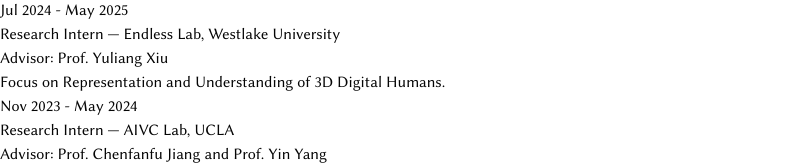
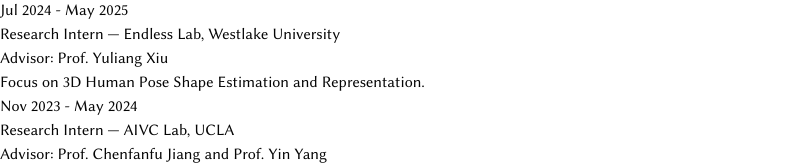
Before and after one commit to boqian-li/boqian-li.github.io, a Next.js app: page / in a window 1280 px wide. Shown: the part 2187-2352 px from the top of the page, without its empty margins (0-809 px from the left). Built offline with nearby package versions, Linux system fonts and the light colour scheme.

Commit message:
update cv and experience

```diff
--- a/src/data/aboutme.ts
+++ b/src/data/aboutme.ts
@@ -25,7 +25,7 @@
   // Note that links work in the description
   description:
     "<p>I am a Research Intern at <a href='https://psi-lab.ai/'>PSI Lab</a> at USC, supervised by Prof. <a href='https://yuewang.xyz/'>Yue Wang</a> from October 2025. I finished my undergraduate study at <a href='https://english.hust.edu.cn/'>Huazhong University of Science and Technology(HUST)</a>.</p> \
-    <p>From 2024 to 2025, I was a Research Intern at <a href='http://endless.do/'>Endless Lab</a> at Westlake University, supervised by Prof. <a href='https://xiuyuliang.cn/'>Yuliang Xiu</a>, focusing on Representation and Understanding of 3D Digital Humans.</p> \
+    <p>From 2024 to 2025, I was a Research Intern at <a href='http://endless.do/'>Endless Lab</a> at Westlake University, supervised by Prof. <a href='https://xiuyuliang.cn/'>Yuliang Xiu</a>, focusing on 3D Human Pose Shape Estimation and Representation.</p> \
     <p>From 2023 to 2024, I served as a Research Intern at <a href='https://www.math.ucla.edu/aivc/'>AIVC Lab</a> at UCLA, supervised by Prof. <a href='https://www.math.ucla.edu/~cffjiang/index.html'>Chenfanfu Jiang</a> and Prof. <a href='https://yangzzzy.github.io/'>Yin Yang</a>, focusing on 3D Garment Generation. \
     Before that, I explored and practiced in areas like physical simulation, Debiased Vision-Language Model and BCI(EEG analysis).</p> \
     <p>For more information, please refer to my <a href='/files/CV_Boqian_Li.pdf'>CV</a>.</p>",
--- a/src/data/experience.ts
+++ b/src/data/experience.ts
@@ -23,7 +23,7 @@
     title: "Research Intern",
     company: "Endless Lab, Westlake University",
     description:
-      "Focus on Representation and Understanding of 3D Digital Humans.",
+      "Focus on 3D Human Pose Shape Estimation and Representation.",
     advisor: "Prof. Yuliang Xiu",
     companyUrl: "http://endless.do/",
   },
```
Also changed, not shown: 1 other file (tests, documents, lock files or other folders).
